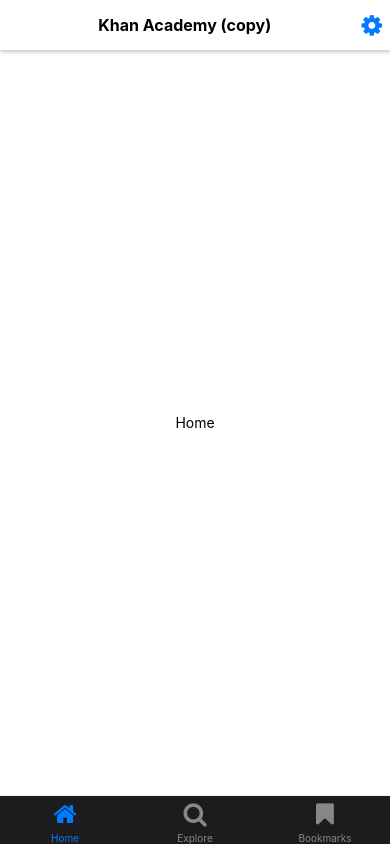
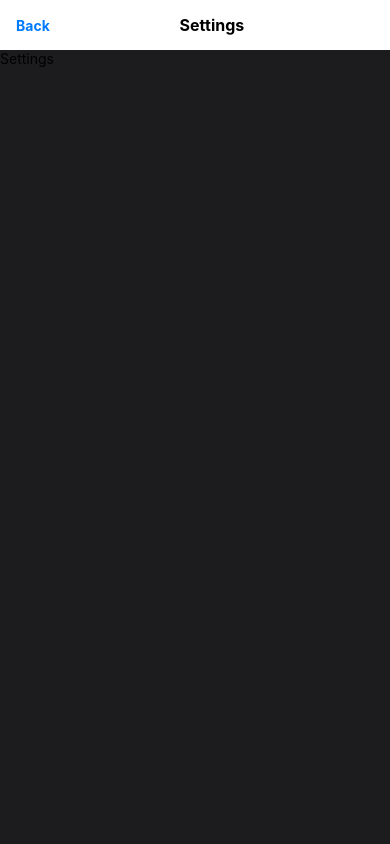
Before and after one commit to chrezalvin/KhanAcademyCopy, a React Native app: screen /settings in a window 390 px wide. Built offline with nearby package versions, Linux system fonts and the light colour scheme.

Commit message:
added routes
added routes alongside tabbed bar for new page

```diff
--- a/App.tsx
+++ b/App.tsx
@@ -1,30 +1,23 @@
 import { NavigationContainer } from "@react-navigation/native";
 import { createBottomTabNavigator } from "@react-navigation/bottom-tabs";
+import { createNativeStackNavigator } from "@react-navigation/native-stack";
 
 import { Appearance } from "react-native";
 import { darkTheme, lightTheme } from "./styles";
-import navs from "./pages/navs";
+import Navs from "./pages/navs";
+import Settings from "./pages/settings";
+
+const Stack = createNativeStackNavigator();
 
 export default function App() {
-  const Tab = createBottomTabNavigator();
   const isDarkMode = Appearance.getColorScheme() == "dark";
-
-  const navScreens = navs.map((nav) => (
-      <Tab.Screen
-        name={nav.name}
-        component={nav.component}
-        options={{
-          header: nav.header,
-          tabBarIcon: nav.icon,
-        }}
-      />
-  ));
 
   return (
     <NavigationContainer theme={!isDarkMode ? darkTheme : lightTheme}>
-      <Tab.Navigator>
-        {navScreens}
-      </Tab.Navigator>
+      <Stack.Navigator initialRouteName="home" screenOptions={{ headerShown: false }}>
+        <Stack.Screen name="home" component={Navs} />
+        <Stack.Screen name="settings" component={Settings} />
+      </Stack.Navigator>
     </NavigationContainer>
   );
 }
--- a/components/header.tsx
+++ b/components/header.tsx
@@ -17,7 +17,8 @@ export function Header(props: HeaderProps){
                 },
                 styles.container,
                 styles.flexHorizontal,
-                styles.p2,
+                styles.px3,
+                styles.py2,
                 styles.shadow,
                 styles.justifyBetween,
                 props.style
--- a/pages/navs/explore.tsx
+++ b/pages/navs/explore.tsx
@@ -26,7 +26,7 @@ export function ExploreHeader(){
                   ]}
                 />
             )}
-            right={<Text style={[styles.textPrimary, styles.fwBold]}>Filter</Text>}
+            right={<Text onPress={() => alert("Press")} style={[styles.textPrimary, styles.fwBold]}>Filter</Text>}
         />
     );
 
--- a/pages/navs/home.tsx
+++ b/pages/navs/home.tsx
@@ -11,11 +11,21 @@ export function Home(){
     );
 }
 
-export function HomeHeader(){
+interface HomeHeaderProps {
+    onGearPress: () => void;
+}
+
+export function HomeHeader(props: HomeHeaderProps){
     return (
         <Header
             title="Khan Academy (copy)"
-            right={<FontAwesome name="gear" style={styles.textPrimary} size={24}/>}
+            right={<FontAwesome
+                    name="gear"
+                    style={styles.textPrimary}
+                    size={24}
+                    onPress={props.onGearPress}
+                    />
+                }
             left={<View />}
         />
     );
--- a/pages/navs/index.tsx
+++ b/pages/navs/index.tsx
@@ -2,7 +2,8 @@ import { Home, HomeHeader } from "./home";
 import { Bookmarks, BookmarksHeader } from "./bookmarks";
 import { Explore, ExploreHeader } from "./explore";
 
-import { BottomTabHeaderProps } from "@react-navigation/bottom-tabs";
+import type { NativeStackScreenProps } from "@react-navigation/native-stack";
+import { BottomTabHeaderProps, createBottomTabNavigator } from "@react-navigation/bottom-tabs";
 import Icon from "../../components/icon";
 
 interface TabBarProps {
@@ -11,18 +12,27 @@ interface TabBarProps {
     size: number;
 }
 
-interface NavProps {
+interface NavElement {
     name: string,
     component: React.FC,
     header: React.FC<BottomTabHeaderProps>,
     icon: (props: TabBarProps) => JSX.Element,
 }
 
-export const navs: NavProps[] = [
+type NavParams = {
+    home: undefined;
+    settings: undefined;
+}
+
+type NavProps = NativeStackScreenProps<NavParams>;
+
+const Tab = createBottomTabNavigator();
+export function Navs(props: NavProps){
+    const navs: NavElement[] = [
         {
             name: "Home",
             component: Home,
-        header: HomeHeader,
+            header: () => <HomeHeader onGearPress={() => props.navigation.push("settings")} />,
             icon: (props) => Icon({...props, name: "home"}),
         },
         {
@@ -39,4 +49,22 @@ export const navs: NavProps[] = [
         },
     ];
 
-export default navs;
+    const navScreens = navs.map((nav) => (
+        <Tab.Screen
+          name={nav.name}
+          component={nav.component}
+          options={{
+            header: nav.header,
+            tabBarIcon: nav.icon,
+          }}
+        />
+    ));
+
+    return (
+        <Tab.Navigator>
+          {navScreens}
+        </Tab.Navigator>
+    );
+}
+
+export default Navs;
--- a/pages/settings.tsx
+++ b/pages/settings.tsx
@@ -1,11 +1,30 @@
-import { Text } from "react-native";
-import { Stack } from "expo-router";
+import { Text, View } from "react-native";
+import type { NativeStackScreenProps } from "@react-navigation/native-stack";
+import Header from "../components/header";
+import styles from "../styles";
 
-export function Settings(){
+type SettingsParams = {
+    home: undefined;
+    settings: undefined;
+}
+
+type SettingsProps = NativeStackScreenProps<SettingsParams>;
+
+export function Settings(props: SettingsProps){
     return (
-        <Stack>
+        <View>
+            <Header
+                title="Settings"
+                left={(<View>
+                    <Text
+                        onPress={() => props.navigation.goBack()}
+                        style={[styles.textPrimary, styles.fwBold]}
+                    >Back</Text>
+                </View>)}
+                right={<View />}
+            />
             <Text>Settings</Text>
-        </Stack>
+        </View>
     );
 }
 
```
Lines whose indentation alone changed are shown as unchanged.
